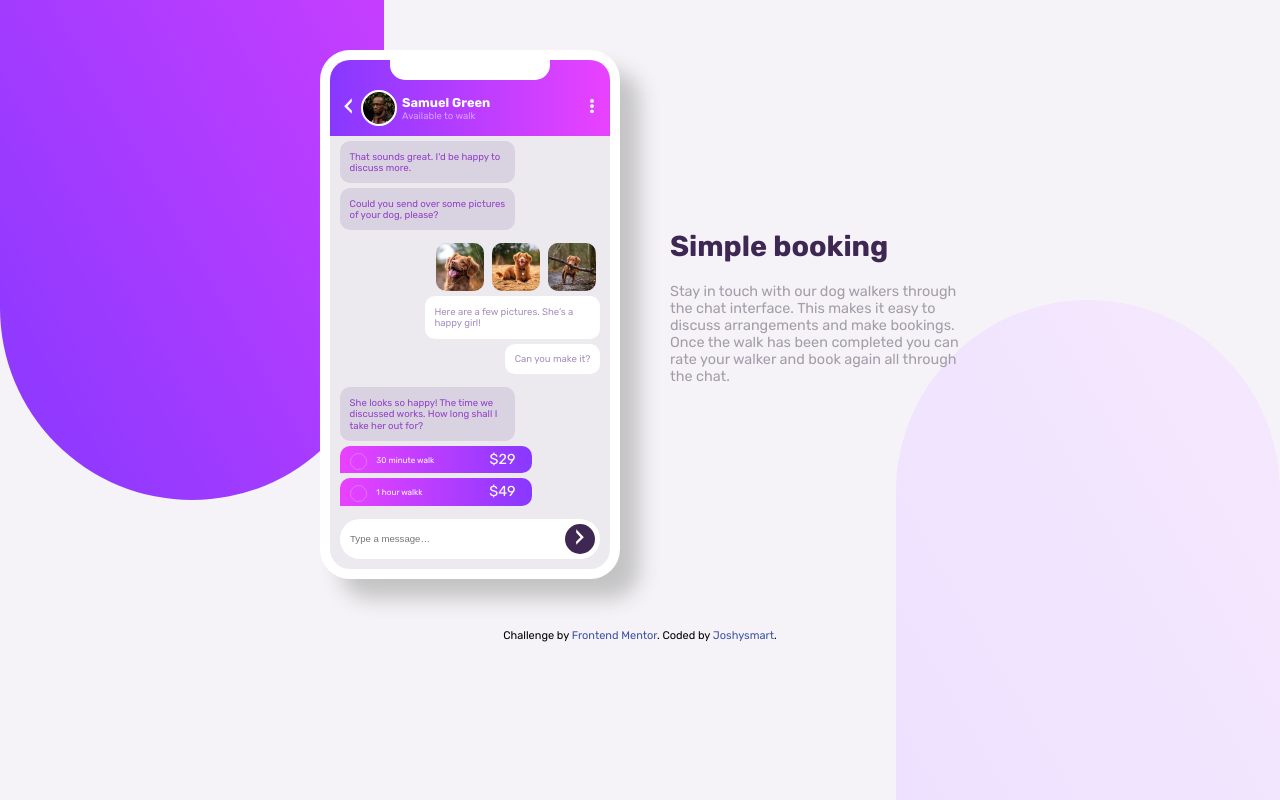
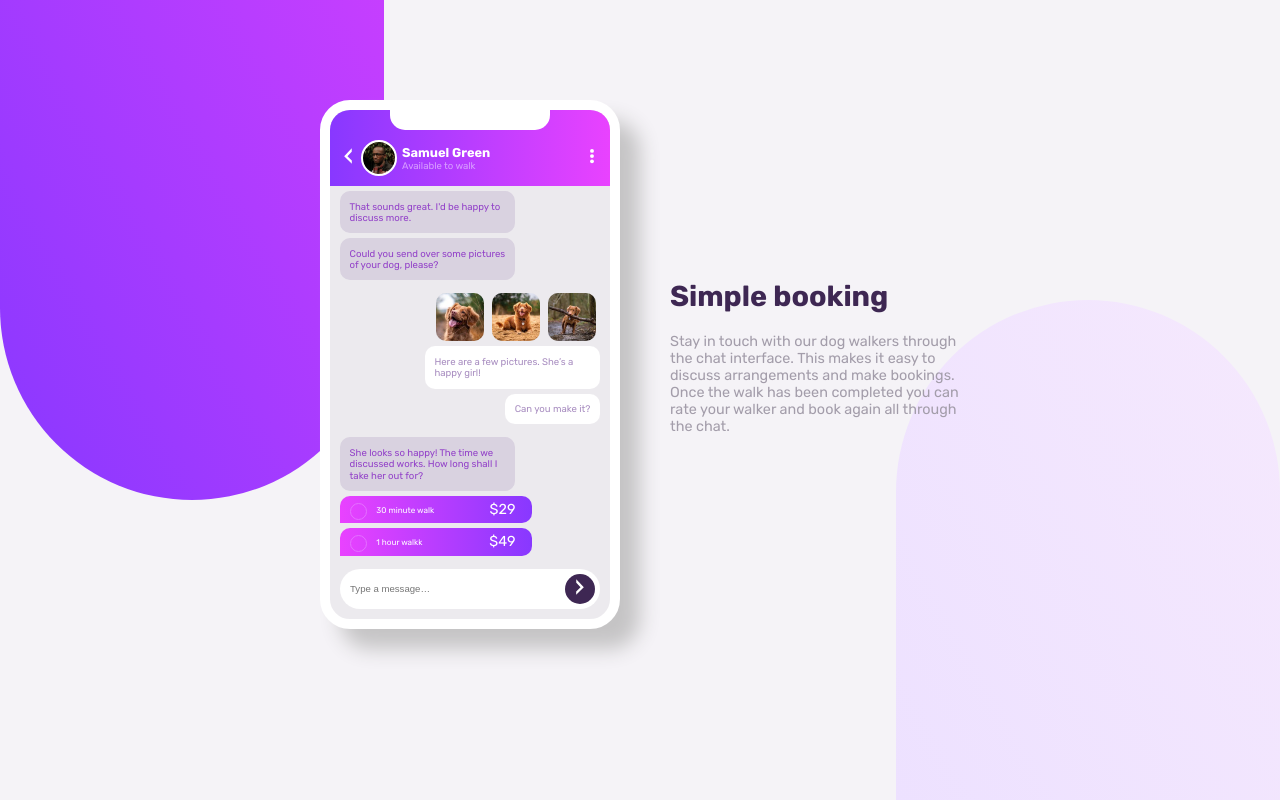
Before and after one commit to joshysmart/chat-app-css-illustration, a plain HTML site: page index.html in a window 1280 px wide. Drawn offline with Linux system fonts and the light colour scheme.

Commit message:
Frontend mentor

```diff
--- a/index.html
+++ b/index.html
@@ -6,7 +6,7 @@
   <meta name="viewport" content="width=device-width, initial-scale=1.0">
   <link rel="icon" type="image/png" sizes="32x32" href="./images/favicon-32x32.png">
   <link rel="stylesheet" href="./style.css">
-  <title>Frontend Mentor | [Challenge Chat App ]</title>
+  <title>Chat App Challenge</title>
 </head>
 
 <body>
@@ -72,10 +72,6 @@
         </div>
       </div>
     </div>
-    <div class="attribution">
-      Challenge by <a href="https://www.frontendmentor.io?ref=challenge" target="_blank">Frontend Mentor</a>.
-      Coded by <a href="#">Joshysmart</a>.
-    </div>
   </div>
 
 </body>
--- a/style.css
+++ b/style.css
@@ -70,7 +70,7 @@ body {
  width: 100%;
  max-width: 280px;
  min-width: 280px;
- margin: 50px auto;
+ margin: 100px auto;
  border: 10px solid #fff;
  border-radius: 30px;
  background: #eceaee;
```
